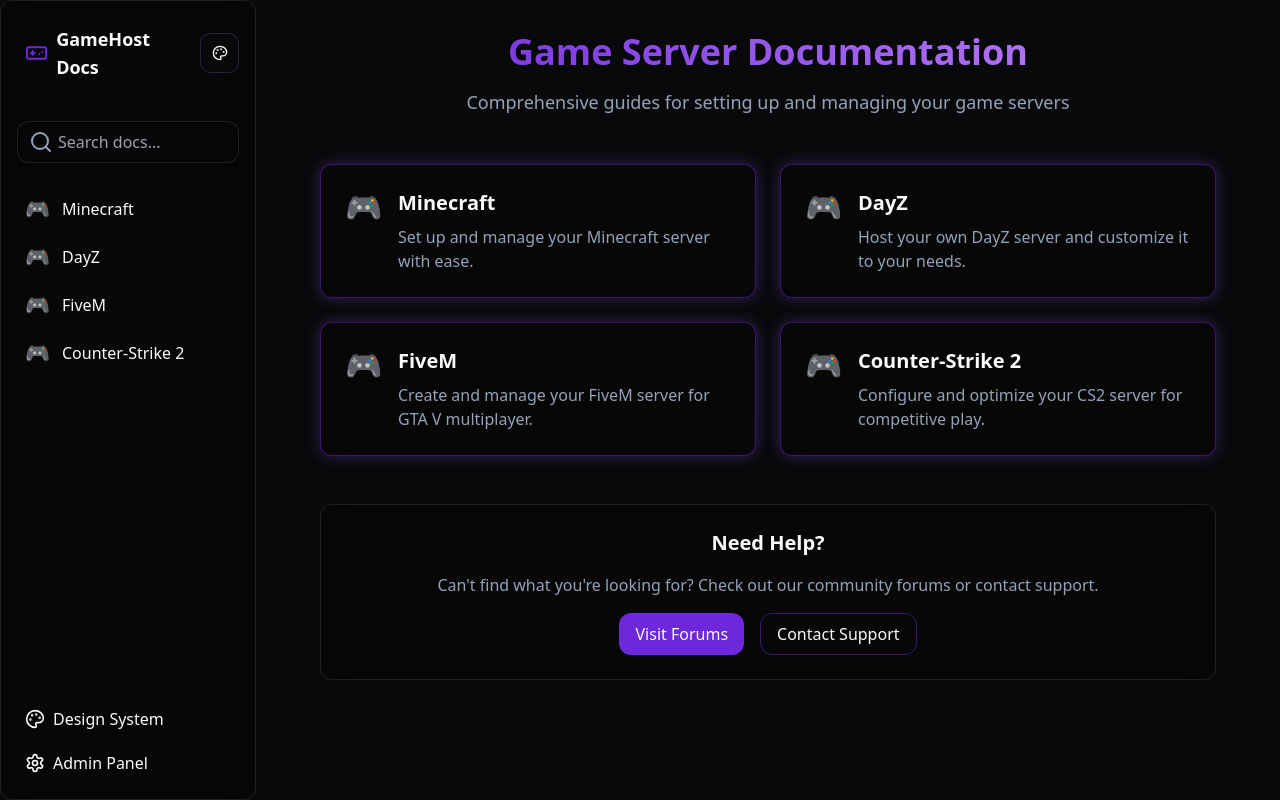
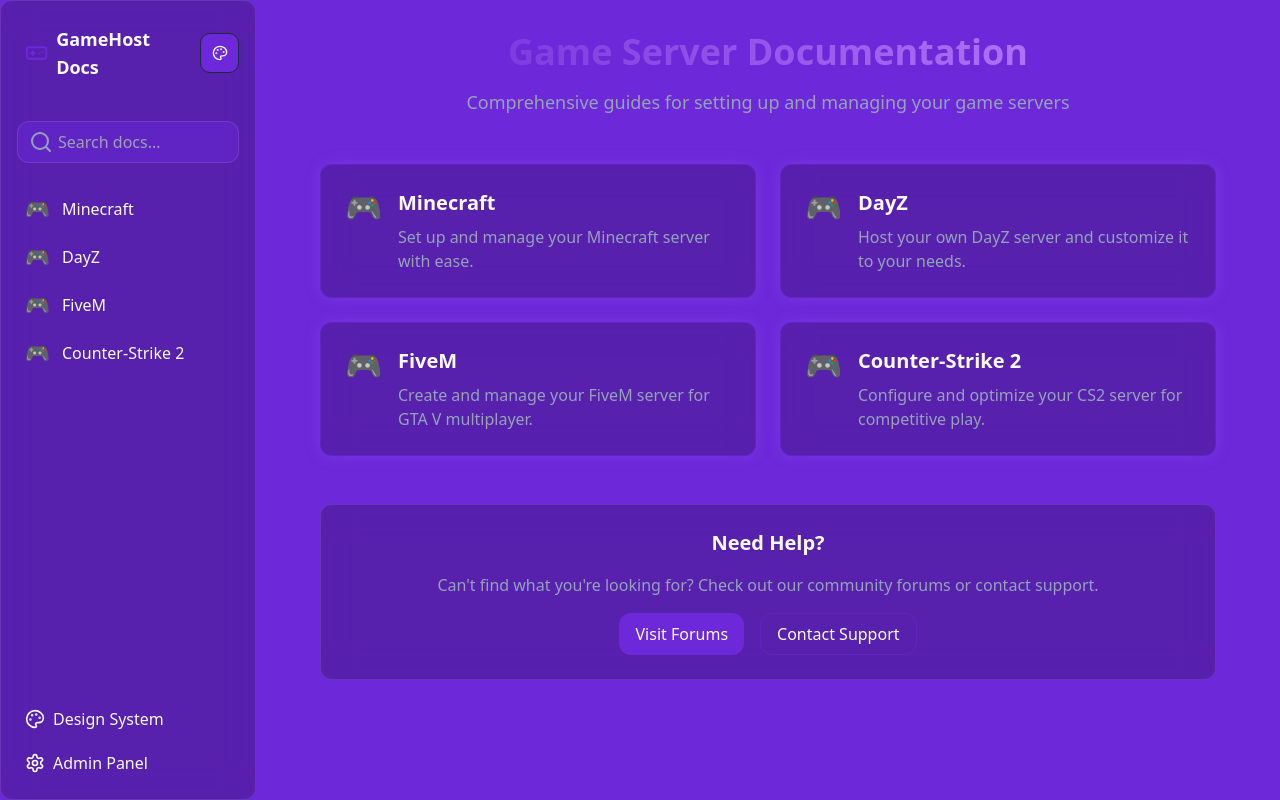
Before and after one commit to AN-Hosting/AN-Hosting.github.io, a React (Vite) app: page / in a window 1280 px wide. Built offline with nearby package versions, Linux system fonts and the light colour scheme.

Commit message:
Update background color to primary
Changed the background color to use the primary color instead of the content/text color across the application.
[skip gpt_engineer]

```diff
--- a/src/index.css
+++ b/src/index.css
@@ -5,12 +5,12 @@
 @layer base {
   :root {
     /* Default Light Theme */
-    --background: 0 0% 100%;
-    --foreground: 240 10% 3.9%;
-    --card: 0 0% 100%;
-    --card-foreground: 240 10% 3.9%;
-    --popover: 0 0% 100%;
-    --popover-foreground: 240 10% 3.9%;
+    --background: 240 5.9% 10%;
+    --foreground: 0 0% 98%;
+    --card: 240 5.9% 10%;
+    --card-foreground: 0 0% 98%;
+    --popover: 240 5.9% 10%;
+    --popover-foreground: 0 0% 98%;
     --primary: 240 5.9% 10%;
     --primary-foreground: 0 0% 98%;
     --secondary: 240 4.8% 95.9%;
@@ -28,12 +28,12 @@
   }
 
   [data-theme="dark"] {
-    --background: 240 10% 3.9%;
-    --foreground: 0 0% 98%;
-    --card: 240 10% 3.9%;
-    --card-foreground: 0 0% 98%;
-    --popover: 240 10% 3.9%;
-    --popover-foreground: 0 0% 98%;
+    --background: 263.4 70% 50.4%;
+    --foreground: 210 40% 98%;
+    --card: 263.4 70% 50.4%;
+    --card-foreground: 210 40% 98%;
+    --popover: 263.4 70% 50.4%;
+    --popover-foreground: 210 40% 98%;
     --primary: 263.4 70% 50.4%;
     --primary-foreground: 210 40% 98%;
     --secondary: 217.2 32.6% 17.5%;
@@ -50,12 +50,12 @@
   }
 
   [data-theme="professional"] {
-    --background: 220 14% 96%;
-    --foreground: 220 14% 5%;
-    --card: 0 0% 100%;
-    --card-foreground: 220 14% 5%;
-    --popover: 0 0% 100%;
-    --popover-foreground: 220 14% 5%;
+    --background: 220 85% 40%;
+    --foreground: 220 14% 96%;
+    --card: 220 85% 40%;
+    --card-foreground: 220 14% 96%;
+    --popover: 220 85% 40%;
+    --popover-foreground: 220 14% 96%;
     --primary: 220 85% 40%;
     --primary-foreground: 220 14% 96%;
     --secondary: 220 14% 90%;
@@ -72,12 +72,12 @@
   }
 
   [data-theme="forest"] {
-    --background: 150 40% 96%;
-    --foreground: 150 40% 5%;
-    --card: 0 0% 100%;
-    --card-foreground: 150 40% 5%;
-    --popover: 0 0% 100%;
-    --popover-foreground: 150 40% 5%;
+    --background: 142 72% 29%;
+    --foreground: 150 40% 96%;
+    --card: 142 72% 29%;
+    --card-foreground: 150 40% 96%;
+    --popover: 142 72% 29%;
+    --popover-foreground: 150 40% 96%;
     --primary: 142 72% 29%;
     --primary-foreground: 150 40% 96%;
     --secondary: 150 40% 90%;
@@ -94,12 +94,12 @@
   }
 
   [data-theme="ocean"] {
-    --background: 200 80% 98%;
-    --foreground: 200 80% 5%;
-    --card: 0 0% 100%;
-    --card-foreground: 200 80% 5%;
-    --popover: 0 0% 100%;
-    --popover-foreground: 200 80% 5%;
+    --background: 199 89% 48%;
+    --foreground: 200 80% 98%;
+    --card: 199 89% 48%;
+    --card-foreground: 200 80% 98%;
+    --popover: 199 89% 48%;
+    --popover-foreground: 200 80% 98%;
     --primary: 199 89% 48%;
     --primary-foreground: 200 80% 98%;
     --secondary: 200 80% 90%;
```
